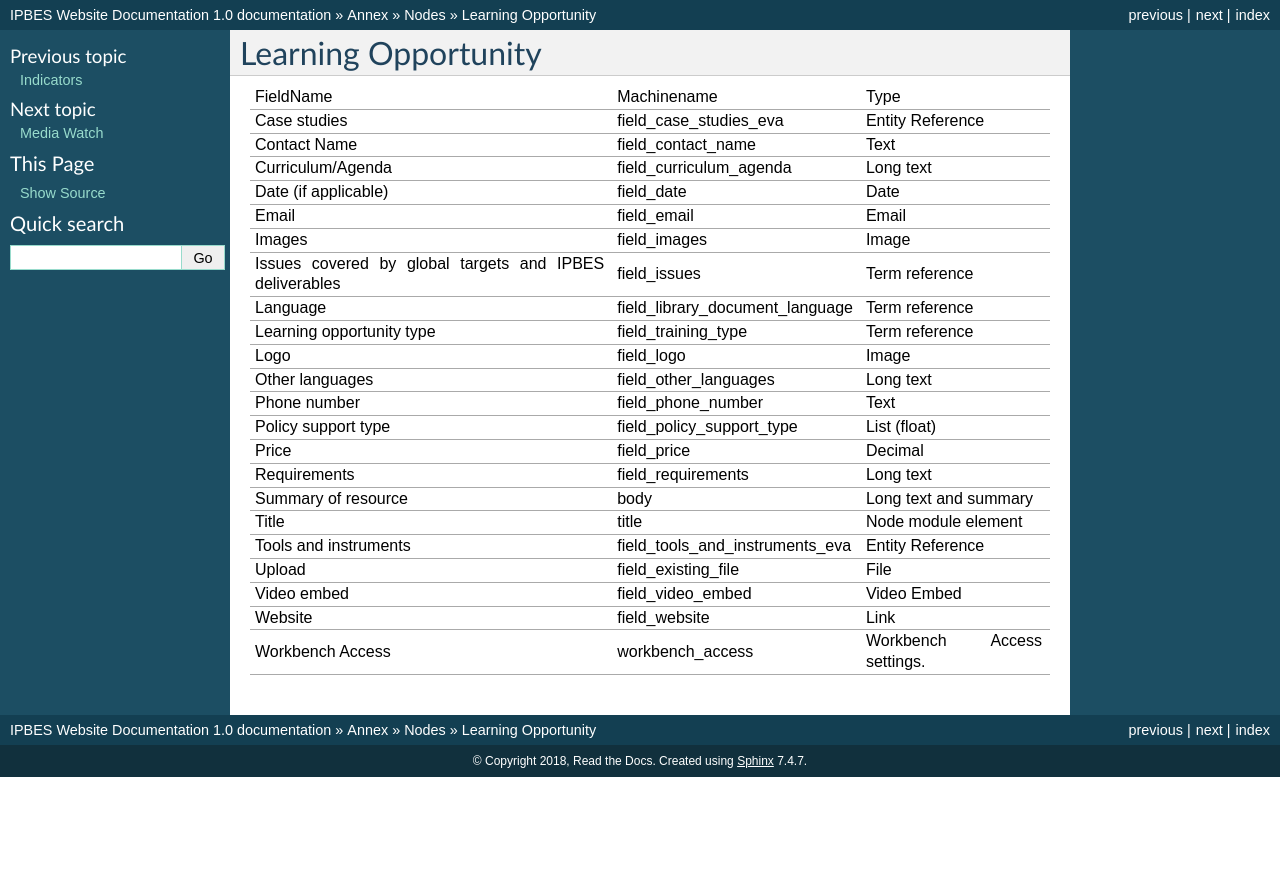
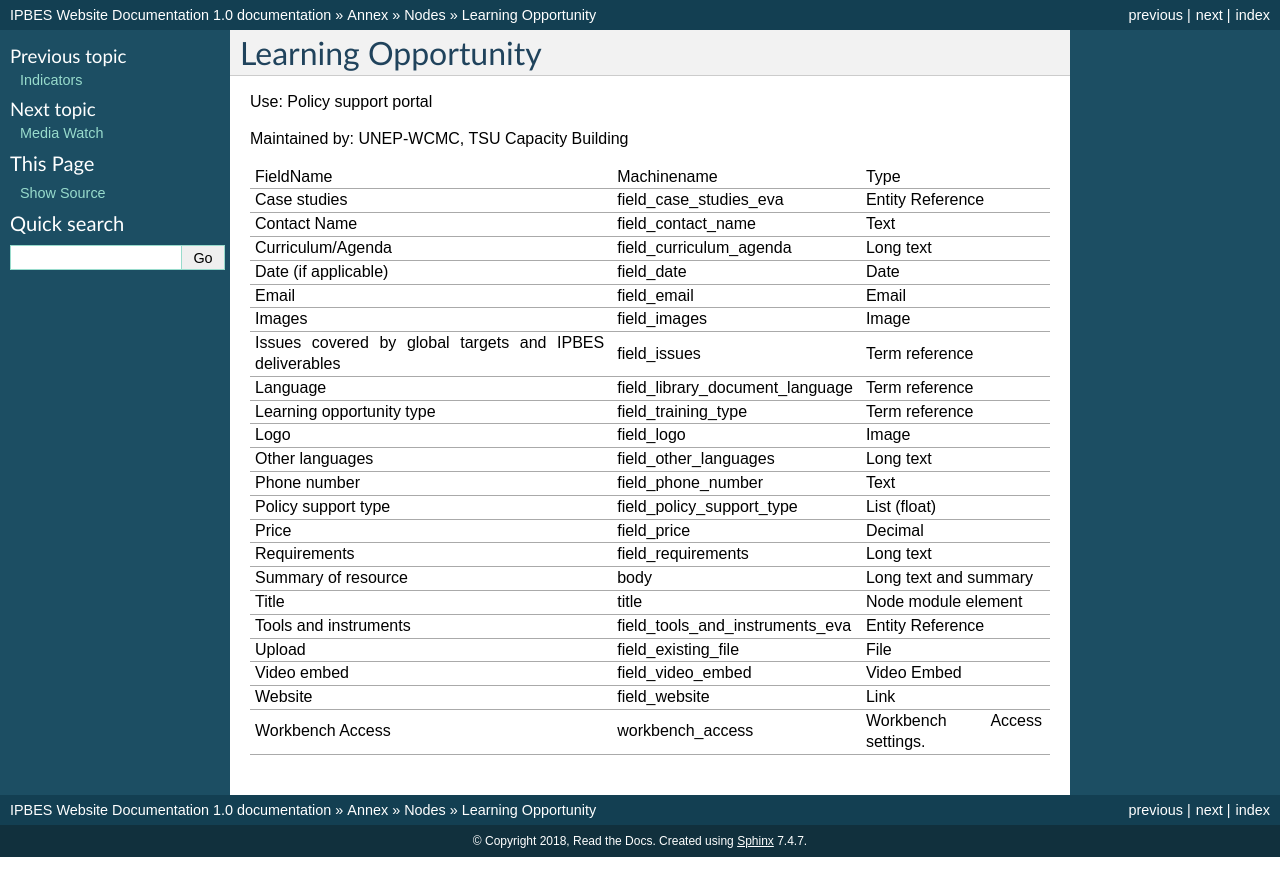
Before and after one commit to ipbes/ipbeswebdocs, a Sphinx documentation site: the page built from docs/annex/nodes/learning-opportunity.rst, in a window 1280 px wide. Shown: the top 896 px of the page. Built offline with Sphinx 7.4.7, drawn with Linux system fonts in a browser that asks for light colours; pages that are not in the unit, such as notebooks, are missing from menus.

Commit message:
Update learning-opportunity.rst

```diff
--- a/docs/annex/nodes/learning-opportunity.rst
+++ b/docs/annex/nodes/learning-opportunity.rst
@@ -1,5 +1,10 @@
 Learning Opportunity
 ====================
+
+Use: Policy support portal
+
+Maintained by: UNEP-WCMC, TSU Capacity Building
+
 +---------------------------------------------------------+---------------------------------+----------------------------+
 | FieldName                                               | Machinename                     | Type                       |
 +---------------------------------------------------------+---------------------------------+----------------------------+
```
